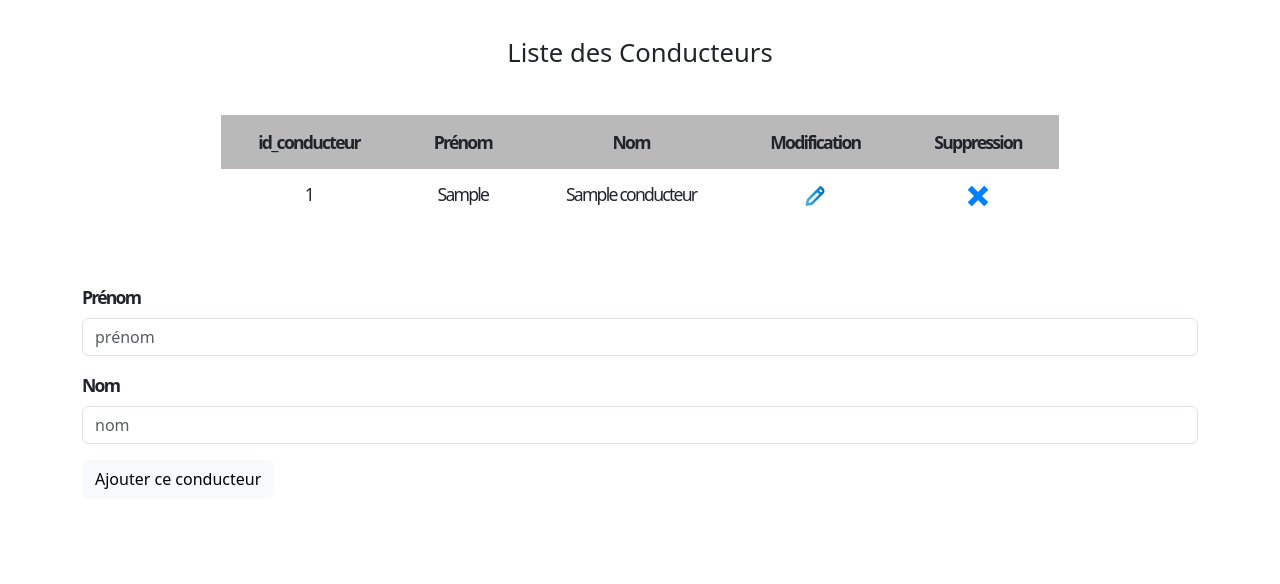
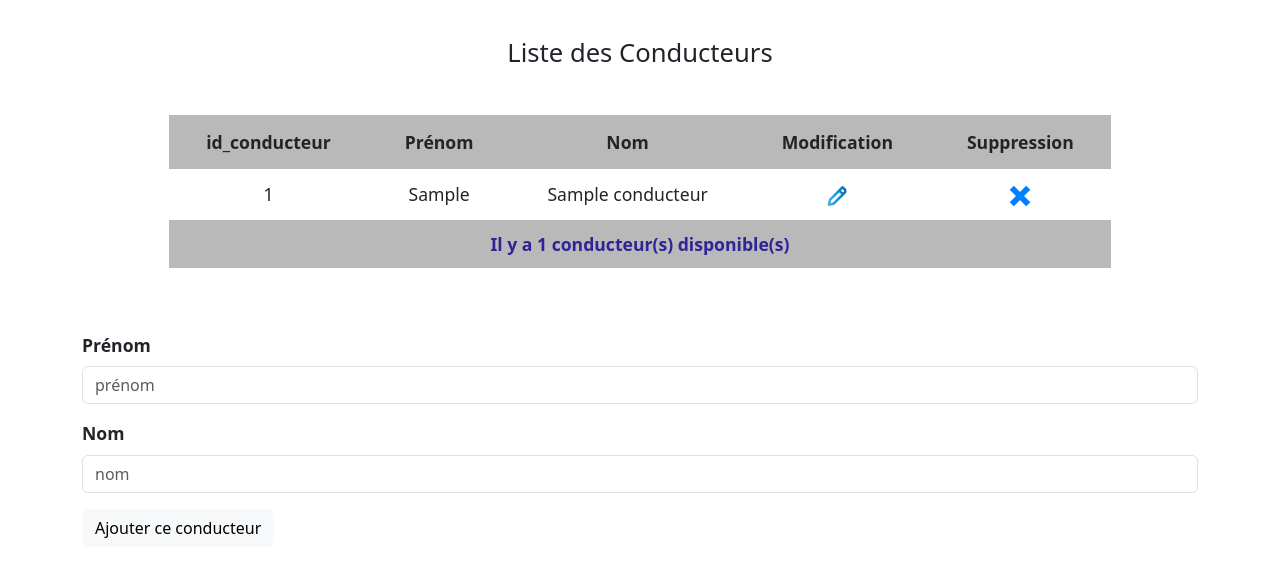
Before and after one commit to redleader48/VtcLaetiClem, a PHP site: page / in a window 1280 px wide. Shown: the part 57-641 px from the top of the page. Run offline with PHP 8.4, Linux system fonts and the light colour scheme; tables that the repository leaves empty or names only in its code hold one stand-in row (values such as "Sample post").

Commit message:
deleteETselectLibre

```diff
--- a/controller/ConducteurController.php
+++ b/controller/ConducteurController.php
@@ -6,7 +6,7 @@ class ConducteurController
 {
     public function ajouter()
     {
-        if ($_SERVER["REQUEST_METHOD"] == "POST")  {
+        if ($_SERVER["REQUEST_METHOD"] == "POST") {
             $conducteur  = new Conducteur();
 
             $conducteur->create($_POST);
@@ -18,17 +18,29 @@ class ConducteurController
     public function afficher()
     {
         $conducteur = new Conducteur();
-
         return $conducteur->read();
     }
+
+    public function obtenir($id_conducteur)
+    {
+        $conducteur = new Conducteur();
+        return $conducteur->selectToUpDate($id_conducteur);
+
+    }
+
+    public function modifier($id_conducteur, $donnees)
+    {
+        $conducteur  = new Conducteur();
+        return $conducteur->update($id_conducteur, $donnees);
+        }
 
     public function supprimer()
     {
         if ($_SERVER["REQUEST_METHOD"] == "GET") {
             $conducteur  = new Conducteur();
             $conducteur->delete($_POST);
-      }
-      require_once $_SERVER['DOCUMENT_ROOT'] . "/VTC/index.php";
-  }
+        }
+        require_once $_SERVER['DOCUMENT_ROOT'] . "/VTC/index.php";
+    }
 
 }
--- a/css/style.css
+++ b/css/style.css
@@ -29,7 +29,6 @@ nav li:hover {
 .tabVL tr,
 .tabAsso tr {
     border-top: solid 1px rgb(192, 182, 182);
-    letter-spacing: -0.1em;
 }
 
 .tabConducteur th,
@@ -47,11 +46,24 @@ nav li:hover {
     padding: 0.7em 2.1em;
 }
 
+.tabConducteur #dispo {
+    background-color: rgb(185, 185, 185);
+    color: rgb(48, 35, 152);
+    padding: 0.6em 2.1em;
+}
+
+.tabConducteur #Nodispo,
+.tabVL #Nodispo,
+.tabAsso #Nodispo {
+    background-color:  rgb(185, 185, 185);
+    color: rgb(167, 35, 35);
+    padding: 0.6em 2.1em;
+}
+
 /***** FORMULAIRES *****/
 .container {
     padding-bottom: 3%;
     font-size: 1.1em;
-    letter-spacing: -0.1em;
 }
 
 .container label {
--- a/index.php
+++ b/index.php
@@ -2,7 +2,6 @@
 
 require_once $_SERVER['DOCUMENT_ROOT'] . "/VTC/view/header.html";
 require_once $_SERVER['DOCUMENT_ROOT'] . "/VTC/controller/ConducteurController.php";
-
 
 $conducteur = new ConducteurController();
 
@@ -17,18 +16,29 @@ echo "<h1>Liste des Conducteurs</h1>
 <th>Suppression</th>
 </tr>";
 
-
+$nbLigne = 0;
 foreach ($conducteur->afficher() as $value) {
   echo "
     <tr>
     <td>" . htmlspecialchars($value['id_conducteur']) . "</td>
     <td>" . htmlspecialchars($value['prenom']) . "</td>
     <td>" . htmlspecialchars($value['nom']) . "</td>
-    <td><img src='images/crayon.png' title='icône crayon' width=20></td>
+    <td><a href='view/modifierConducteur.php?id_conducteur=" . htmlspecialchars($value['id_conducteur']) . "'>
+    <img src='images/crayon.png' title='icône crayon' width=20></td>
     <td><a href='index.php?id_conducteur=" . htmlspecialchars($value['id_conducteur']) . "'>
-    <img src='images/cross.png' title='icône croix' width=20></a></td>
+    <img src='images/cross.png' title='icône croix' width=20></a>
+    </td>
     </tr>";
-    //<input type='hidden' name='id_conducteur' value='" . htmlspecialchars($value['id_conducteur']) . "'>
+  $nbLigne++;
+
+}
+
+echo "<tr>";
+if ($nbLigne != 0) {
+  echo "<th id='dispo' colspan='5'>Il y a " . $nbLigne . " conducteur(s) disponible(s)</th>";
+} else {
+  echo "<th id='Nodispo'colspan='5'>Il n'y a aucun conducteur disponible</th>
+  </tr>";
 }
 
 echo "</table>
--- a/model/Conducteur.php
+++ b/model/Conducteur.php
@@ -38,24 +38,48 @@ class Conducteur extends Connection implements iCRUD
             $champs .= ($champs ? "," : "") . $indice;
             $valeurs .= ($valeurs ? "," : "") . "'$valeur'";
         }
-
         $sql = $db->prepare("INSERT INTO conducteur ($champs) VALUES ($valeurs)");
         if ($sql->execute()) {
             header('Location:' . $_SERVER['PHP_SELF']);
         }
     }
-
     public function read()
     {
         $db = Connection::getConnect();
-
         $sql = $db->prepare("SELECT *  FROM conducteur");
-
         $sql->execute();
-
         return $sql->fetchAll(PDO::FETCH_ASSOC);
     }
 
+    public function selectToUpDate($id_conducteur)
+    {
+        $db = Connection::getConnect();
+        $sql = $db->prepare("SELECT * FROM conducteur WHERE id_conducteur = $id_conducteur");
+        $sql->execute();
+        return $sql->fetch(PDO::FETCH_ASSOC);
+    }
+
+    public function update($id_conducteur, $donnees)
+    {
+        $db = Connection::getConnect();
+        //$donnees=[];
+        $champs = "";
+        $valeurs = "";
+
+        foreach ($donnees as $indice => $valeur) {
+            $champs .= ($champs ? "," : "") . $indice;
+            $valeurs .= ($valeurs ? "," : "") . "'$valeur'";
+
+            $sql = $db->prepare("UPDATE conducteur ($champs)
+        INNER JOIN association_vehicule_conducteur AS avc ON conducteur.id_conducteur = avc.id_conducteur
+        SET VALUES ($valeurs) WHERE conducteur.id_conducteur = $id_conducteur AND avc.id_conducteur = $id_conducteur");
+
+            if ($sql->execute()) {
+                header('Location:' . $_SERVER['PHP_SELF']);
+                exit;
+            }
+        }
+    }
 
     public function delete($id_conducteur)
     {
@@ -63,7 +87,10 @@ class Conducteur extends Connection implements iCRUD
 
         if (isset($_GET['id_conducteur'])) {
             $id_conducteur = intval($_GET['id_conducteur']);
-            $sql = $db->prepare("DELETE FROM conducteur WHERE id_conducteur = $id_conducteur");
+            $sql = $db->prepare("DELETE conducteur
+            FROM conducteur
+            INNER JOIN association_vehicule_conducteur AS avc ON conducteur.id_conducteur = avc.id_conducteur
+            WHERE conducteur.id_conducteur = $id_conducteur");
 
             if ($sql->execute()) {
                 header('Location:' . $_SERVER['PHP_SELF']);
--- a/model/iCRUD.php
+++ b/model/iCRUD.php
@@ -6,7 +6,7 @@ interface iCRUD
 
     public function read();
 
-    //public function update($params);
+    public function update($id_conducteur, $params);
 
     public function delete($params);
 }
```
Also changed, not shown: controller/AssociationController.php (+9 -0 lines), controller/VehiculeController.php (+9 -0 lines), index_VL.php (+13 -2 lines), index_association.php (+15 -7 lines), model/Association.php (+21 -2 lines), model/Vehicule.php (+24 -2 lines), view/modifierConducteur.php (added, +36 -0 lines). Lines whose indentation alone changed are shown as unchanged.
